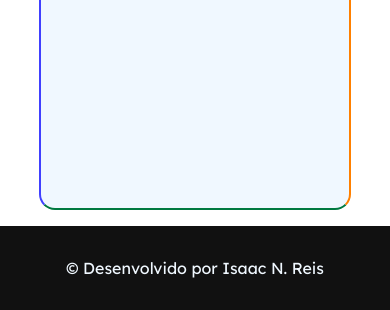
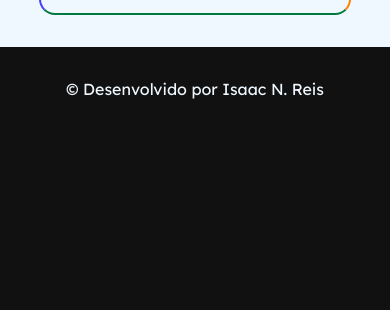
Before and after one commit to isaacnreis/tabuada-js, a plain HTML site: page index.html in a window 390 px wide. Shown: the part 665-975 px from the top of the page. After the commit the page ends 844 px from the top, so only its background shows below. Drawn offline with Linux system fonts and the light colour scheme.

Commit message:
Ajuste tamanhos e media querys para telas pequenas

```diff
--- a/css/style.css
+++ b/css/style.css
@@ -5,8 +5,11 @@
   font-family: 'Lexend', sans-serif;
 }
 
+body {
+  background: rgb(17, 17, 17);
+}
+
 header, footer{
-  background-color: rgb(17, 17, 17);
   color: aliceblue;
   padding: 2rem;
   text-align: center;
@@ -14,7 +17,8 @@ header, footer{
 }
 
 main{
-  margin: 1rem 0;
+  padding: 1rem 0;
+  background: aliceblue;
 }
 
 .botoesConteiner{
@@ -59,8 +63,14 @@ button{
   -webkit-text-stroke-color: #000;
 }
 
-@media screen and (max-width: 412px) {
+@media screen and (max-width: 414px) {
   #resultado{
     width: 80vw;
   }
+
+  @media screen and (max-width: 295px) {
+    #resultado{
+      width: 95vw;
+    }
+  }
 }
--- a/index.html
+++ b/index.html
@@ -50,7 +50,7 @@
     </div>
 
     <div id="resultado">
-        <p style="height: 33vh">Resultado</p>
+        <p style="height: 10vh">Resultado</p>
     </div>
 
   </main>
```
